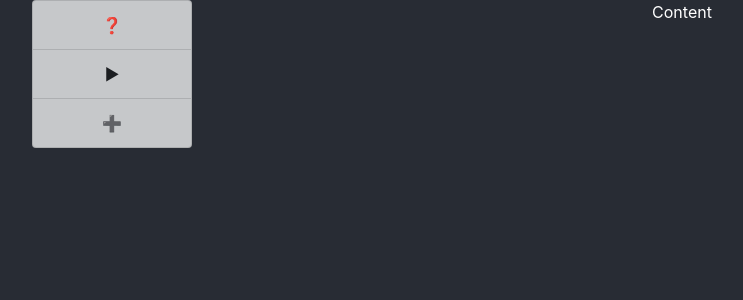
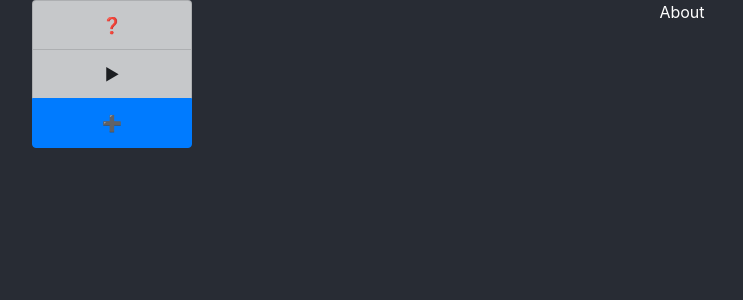
Before and after one commit to davidd647/giphy-quiz, a React (Create React App) app: page / in a window 1280 px wide. Shown: the top 300 px of the page, without its empty margins (53-796 px from the left). Built offline with nearby package versions, Linux system fonts and the light colour scheme.

Commit message:
can now change screens

```diff
--- a/src/App.js
+++ b/src/App.js
@@ -1,41 +1,15 @@
 import React from "react";
-import logo from "./logo.svg";
+import GiphyQuiz from "./GiphyQuiz/GiphyQuiz";
 import "./App.css";
 // import "bootstrap/dist/css/bootstrap.min.css";
 import Container from "react-bootstrap/Container";
-import Row from "react-bootstrap/Row";
-import Col from "react-bootstrap/Col";
-import ListGroup from "react-bootstrap/ListGroup";
 
 function App() {
   return (
     <div className="App">
       <Container>
-        <Row>
-          <Col xs={2}>
-            <ListGroup>
-              <ListGroup.Item variant="dark"> ❓ </ListGroup.Item>
-              <ListGroup.Item variant="dark"> ▶</ListGroup.Item>
-              <ListGroup.Item variant="dark"> ➕ </ListGroup.Item>
-            </ListGroup>
-          </Col>
-          <Col xs={10}>Content</Col>
-        </Row>
+        <GiphyQuiz />
       </Container>
-      {/* <header className="App-header">
-        <img src={logo} className="App-logo" alt="logo" />
-        <p>
-          Hello... Edit <code>src/App.js</code> and save to reload.
-        </p>
-        <a
-          className="App-link"
-          href="https://reactjs.org"
-          target="_blank"
-          rel="noopener noreferrer"
-        >
-          Learn React
-        </a>
-      </header> */}
     </div>
   );
 }
--- /dev/null
+++ b/src/GiphyQuiz/Content/About.js
@@ -0,0 +1,15 @@
+import React from "react";
+
+import Col from "react-bootstrap/Col";
+
+export default class About extends React.Component {
+  constructor(props) {
+    super(props);
+
+    console.log("This is first method called upon initialization");
+  }
+
+  render() {
+    return <Col xs={10}>About</Col>;
+  }
+}
--- /dev/null
+++ b/src/GiphyQuiz/Content/New.js
@@ -0,0 +1,14 @@
+import React from "react";
+import Col from "react-bootstrap/Col";
+
+export default class New extends React.Component {
+  constructor(props) {
+    super(props);
+
+    console.log("This is first method called upon initialization");
+  }
+
+  render() {
+    return <Col xs={10}>New</Col>;
+  }
+}
--- /dev/null
+++ b/src/GiphyQuiz/Content/Play.js
@@ -0,0 +1,15 @@
+import React from "react";
+
+import Col from "react-bootstrap/Col";
+
+export default class Play extends React.Component {
+  constructor(props) {
+    super(props);
+
+    console.log("This is first method called upon initialization");
+  }
+
+  render() {
+    return <Col xs={10}>Play</Col>;
+  }
+}
--- /dev/null
+++ b/src/GiphyQuiz/GiphyQuiz.js
@@ -0,0 +1,61 @@
+import React from "react";
+
+import Row from "react-bootstrap/Row";
+import Col from "react-bootstrap/Col";
+import ListGroup from "react-bootstrap/ListGroup";
+
+import About from "./Content/About";
+import Play from "./Content/Play";
+import New from "./Content/New";
+
+export default class GiphyQuiz extends React.Component {
+  constructor(props) {
+    super(props);
+
+    this.state = { screen: "about" };
+
+    console.log("This is first method called upon initialization");
+  }
+
+  changeScreen(screen) {
+    console.log(screen);
+
+    this.setState({ screen: screen });
+  }
+
+  render() {
+    return (
+      <Row>
+        <Col xs={2}>
+          <ListGroup>
+            <ListGroup.Item
+              variant="dark"
+              onClick={() => this.changeScreen("about")}
+            >
+              ❓
+            </ListGroup.Item>
+            <ListGroup.Item
+              variant="dark"
+              onClick={() => this.changeScreen("play")}
+            >
+              ▶
+            </ListGroup.Item>
+            <ListGroup.Item
+              variant="dark"
+              onClick={() => this.changeScreen("new")}
+              active
+            >
+              ➕
+            </ListGroup.Item>
+          </ListGroup>
+        </Col>
+        {/* <Col xs={10} onClick={() => console.log(this)}>
+          Content
+        </Col> */}
+        {this.state.screen === "about" ? <About /> : null}
+        {this.state.screen === "play" ? <Play /> : null}
+        {this.state.screen === "new" ? <New /> : null}
+      </Row>
+    );
+  }
+}
```
